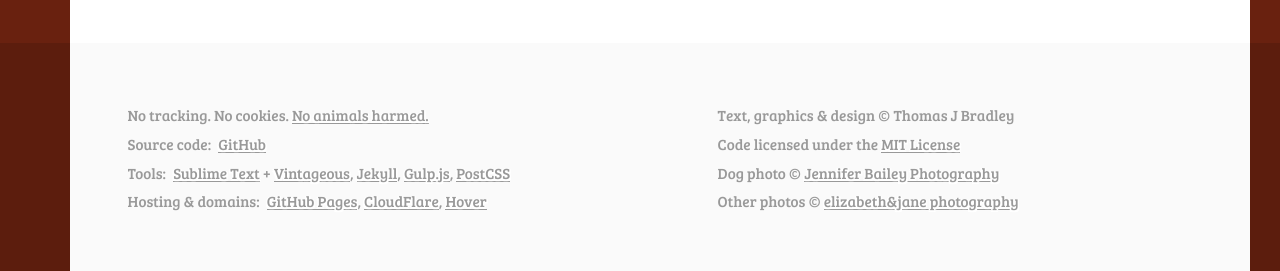
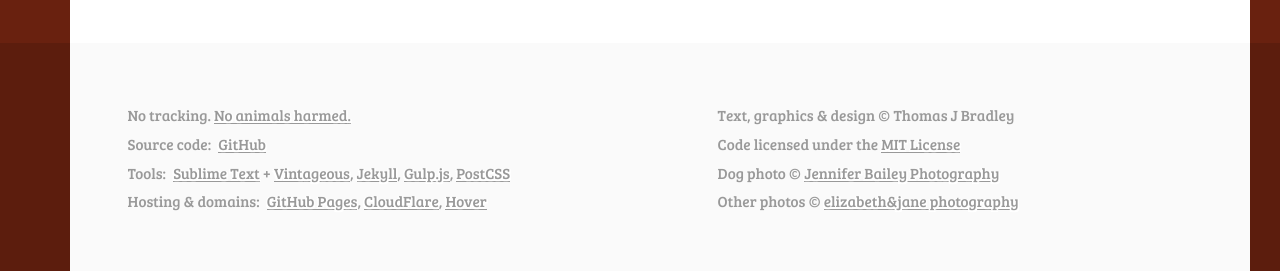
Before and after one commit to thomasjbradley/thomasjbradley.ca, a Jekyll site: the page built from index.html, in a window 1280 px wide. Shown: the part 1655-1926 px from the top of the page. Built offline with Jekyll 4.4.1, drawn with Linux system fonts in a browser that asks for light colours.

Commit message:
Remove content from footer.

```diff
--- a/index.html
+++ b/index.html
@@ -124,7 +124,7 @@ layout: default
 
   <footer class="section section-bottom grid">
     <div class="unit [ xs-1 s-1 m-1-2 l-1-2 ] wrapper footer-details">
-      <p class="micro push-0"><strong>No tracking. No cookies. <a href="https://en.wikipedia.org/wiki/Veganism" rel="external">No animals harmed.</a></strong></p>
+      <p class="micro push-0"><strong>No tracking. <a href="https://en.wikipedia.org/wiki/Veganism" rel="external">No animals harmed.</a></strong></p>
       <dl class="micro push-0">
         <dt>Source code:</dt>
         <dd><a href="https://github.com/thomasjbradley/thomasjbradley.ca" rel="external">GitHub</a></dd>
```
